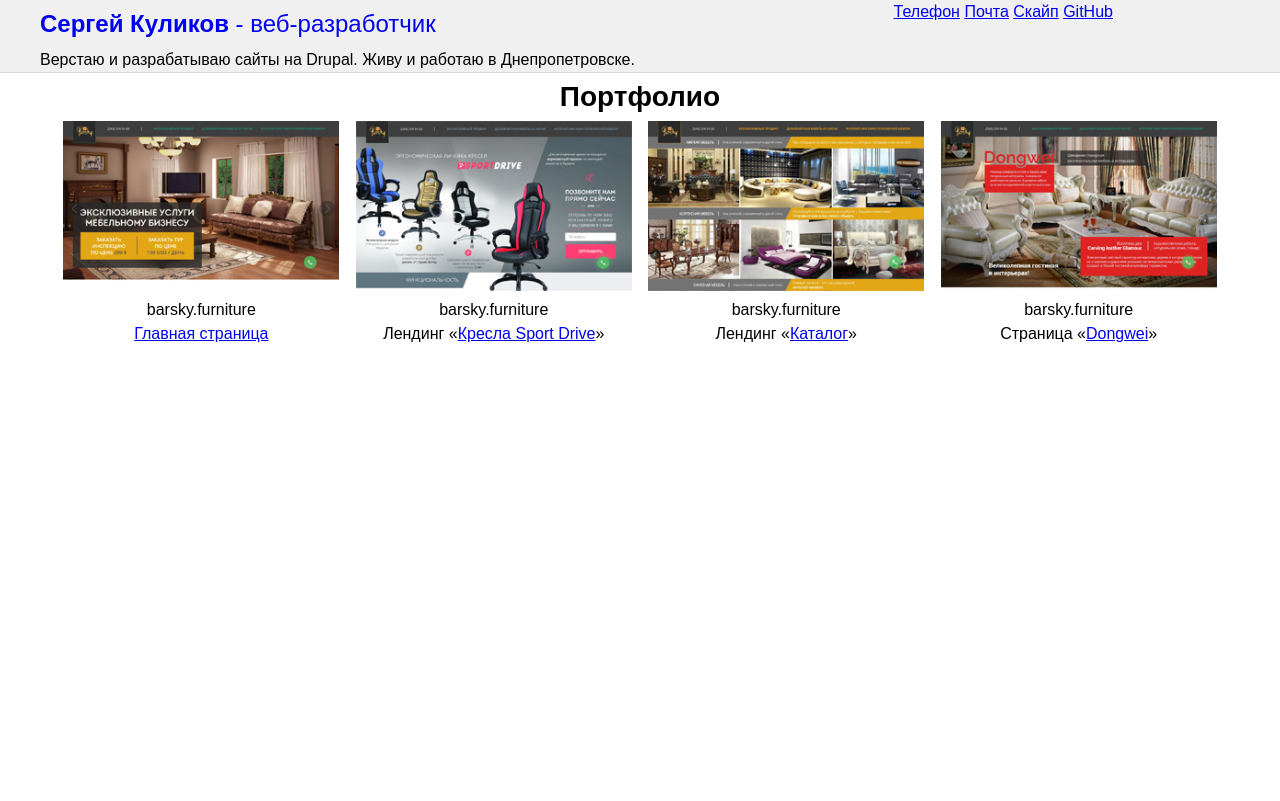
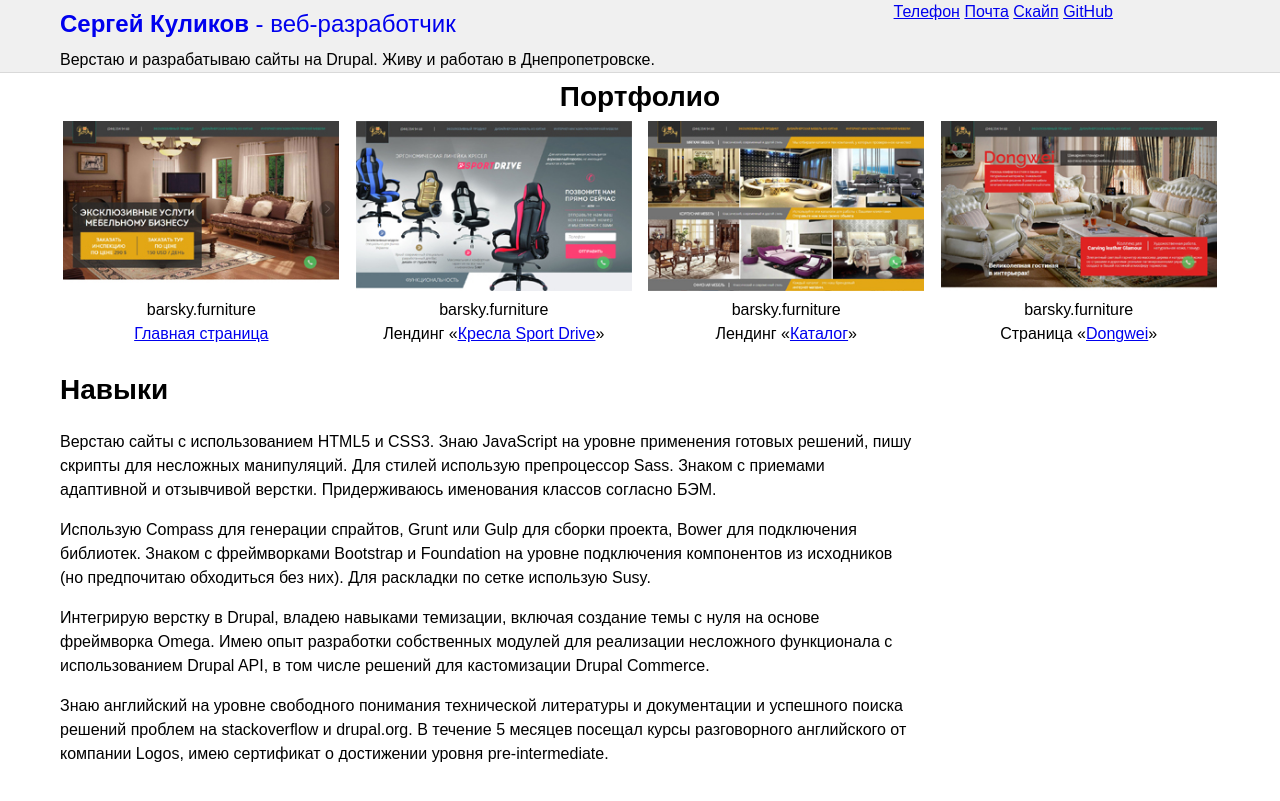
Before and after one commit to web-padawan/web-padawan.github.io, a Jekyll site: the page built from index.html, in a window 1280 px wide. Shown: the top 801 px of the page. Built offline with Jekyll 4.4.1, drawn with Linux system fonts in a browser that asks for light colours.

Commit message:
[new] skills - basic markup and styles

```diff
--- a/assets/css/app.css
+++ b/assets/css/app.css
@@ -712,6 +712,17 @@ h6 {
   margin: 0 auto;
 }
 
+.skills {
+  padding: 20px;
+}
+@media (min-width: 960px) {
+  .skills {
+    width: 74.57627%;
+    float: left;
+    margin-right: 1.69492%;
+  }
+}
+
 .social {
   margin: 0;
   list-style: none;
@@ -737,6 +748,7 @@ h6 {
   border-bottom: 1px solid #d9d9d9;
 }
 .header__left {
+  padding-left: 20px;
   text-align: center;
 }
 @media (min-width: 960px) {
--- a/index.html
+++ b/index.html
@@ -39,3 +39,11 @@ layout: default
     </div>
 
   </div>
+
+  <div class="skills">
+    <h2>Навыки</h2>
+    <p>Верстаю сайты с использованием HTML5 и CSS3. Знаю JavaScript на уровне применения готовых решений, пишу скрипты для несложных манипуляций. Для стилей использую препроцессор Sass. Знаком с приемами адаптивной и отзывчивой верстки. Придерживаюсь именования классов согласно БЭМ.</p>
+    <p>Использую Compass для генерации спрайтов, Grunt или Gulp для сборки проекта, Bower для подключения библиотек. Знаком с фреймворками Bootstrap и Foundation на уровне подключения компонентов из исходников (но предпочитаю обходиться без них). Для раскладки по сетке использую Susy.</p>
+    <p>Интегрирую верстку в Drupal, владею навыками темизации, включая создание темы с нуля на основе фреймворка Omega. Имею опыт разработки собственных модулей для реализации несложного функционала с использованием Drupal API, в том числе решений для кастомизации Drupal Commerce.</p>
+    <p>Знаю английский на уровне свободного понимания технической литературы и документации и успешного поиска решений проблем на stackoverflow и drupal.org. В течение 5 месяцев посещал курсы разговорного английского от компании Logos, имею сертификат о достижении уровня pre-intermediate.</p>
+  </div>
--- a/sass/layout/_header.scss
+++ b/sass/layout/_header.scss
@@ -3,6 +3,7 @@
   border-bottom: 1px solid #d9d9d9;
 
   &__left {
+    padding-left: 20px;
     text-align: center;
 
     @include breakpoint ($md) {
```
Also changed, not shown: sass/components/_skills.scss (added, +7 -0 lines).
